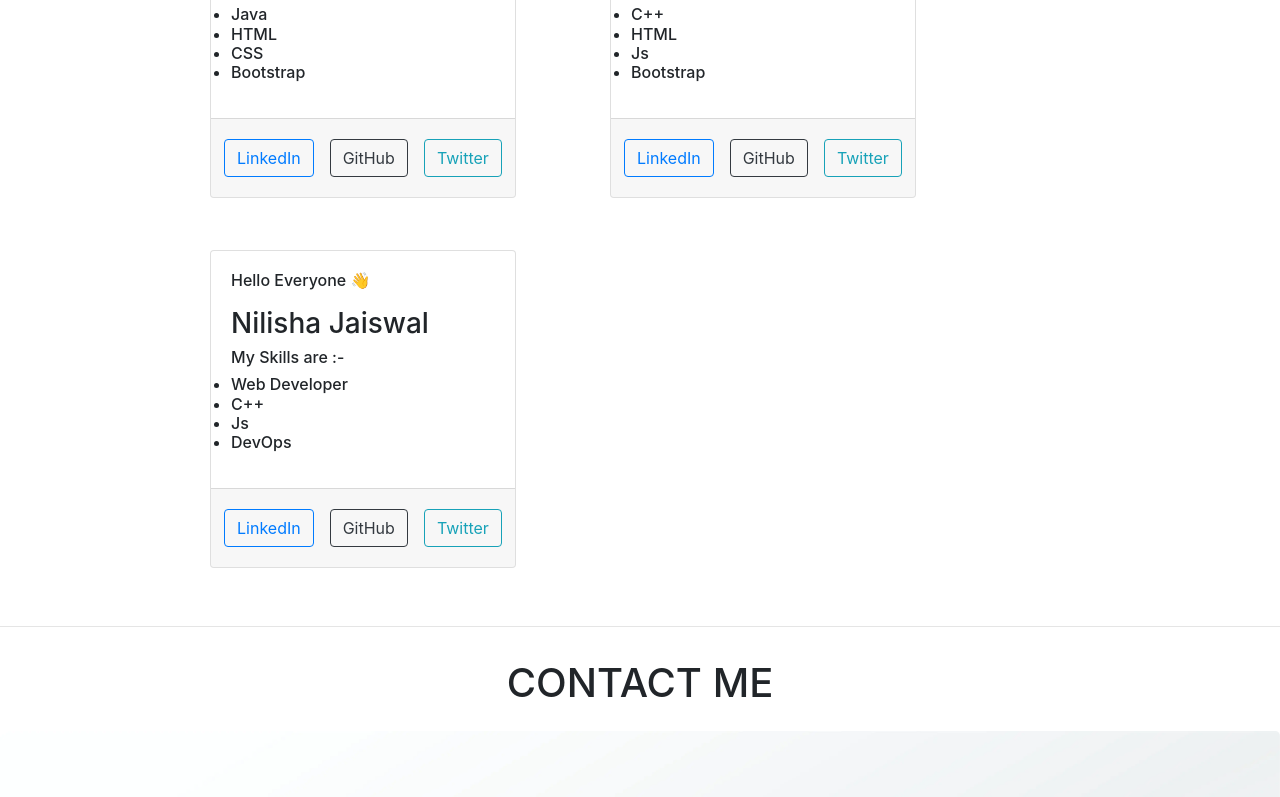
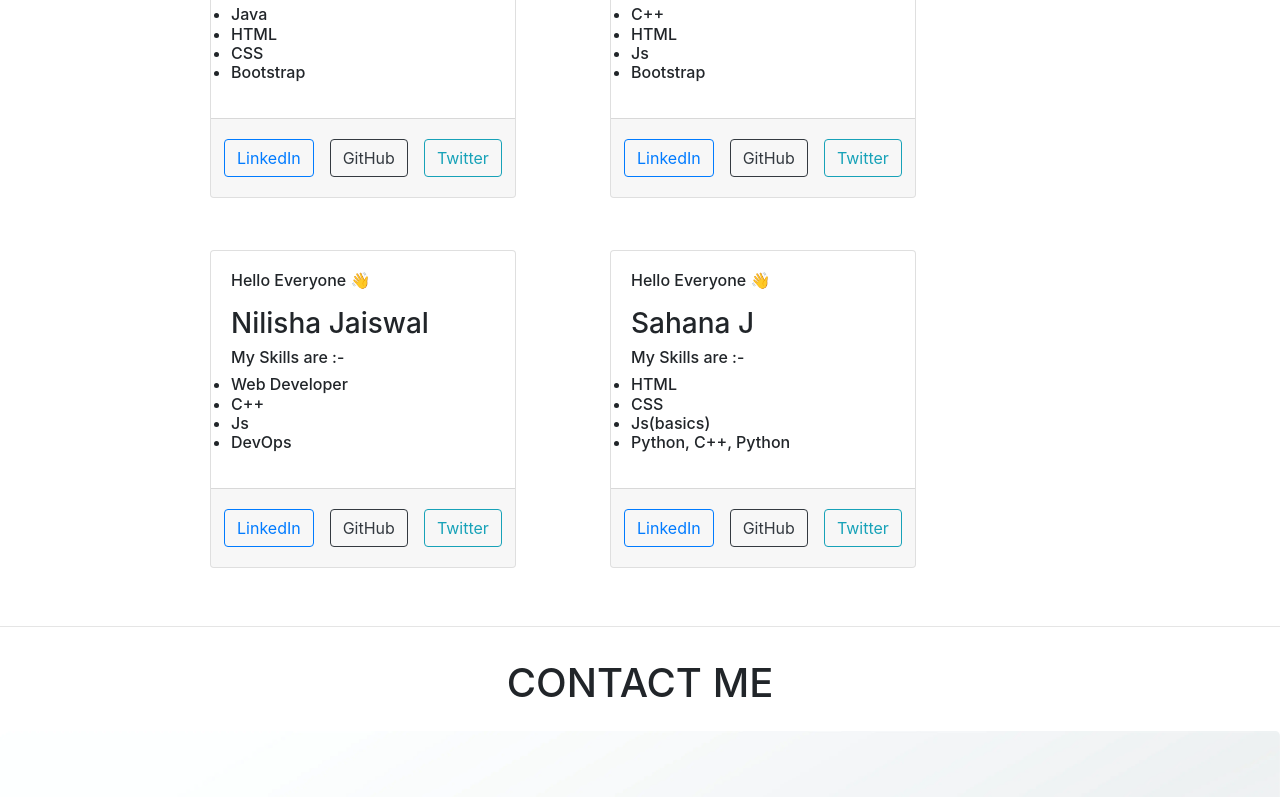
Before and after one commit to Aman1905/I-am-Contributor, a React (Create React App) app: page / in a window 1280 px wide. Shown: the part 642-1439 px from the top of the page. Built offline with nearby package versions, Linux system fonts and the light colour scheme.

Commit message:
Update Content.js
Sahana J (Changed)

```diff
--- a/src/Content.js
+++ b/src/Content.js
@@ -55,6 +55,17 @@ const Content = () => {
         g_link="https://github.com/nilisha-jais"
         t_link ="https://twitter.com/jaiswal_nilu05" />
 
+       <Cards
+        sname="Sahana J"
+        skill1="HTML"
+        skill2="CSS"
+        skill3="Js(basics)"
+        skill4="Python, C++, Python"
+        l_link="https://www.linkedin.com/in/sahanajayakumar01/"
+        g_link="https://github.com/Sahanajayakumar"
+         />
+
+
 
     </div>
   )
```
